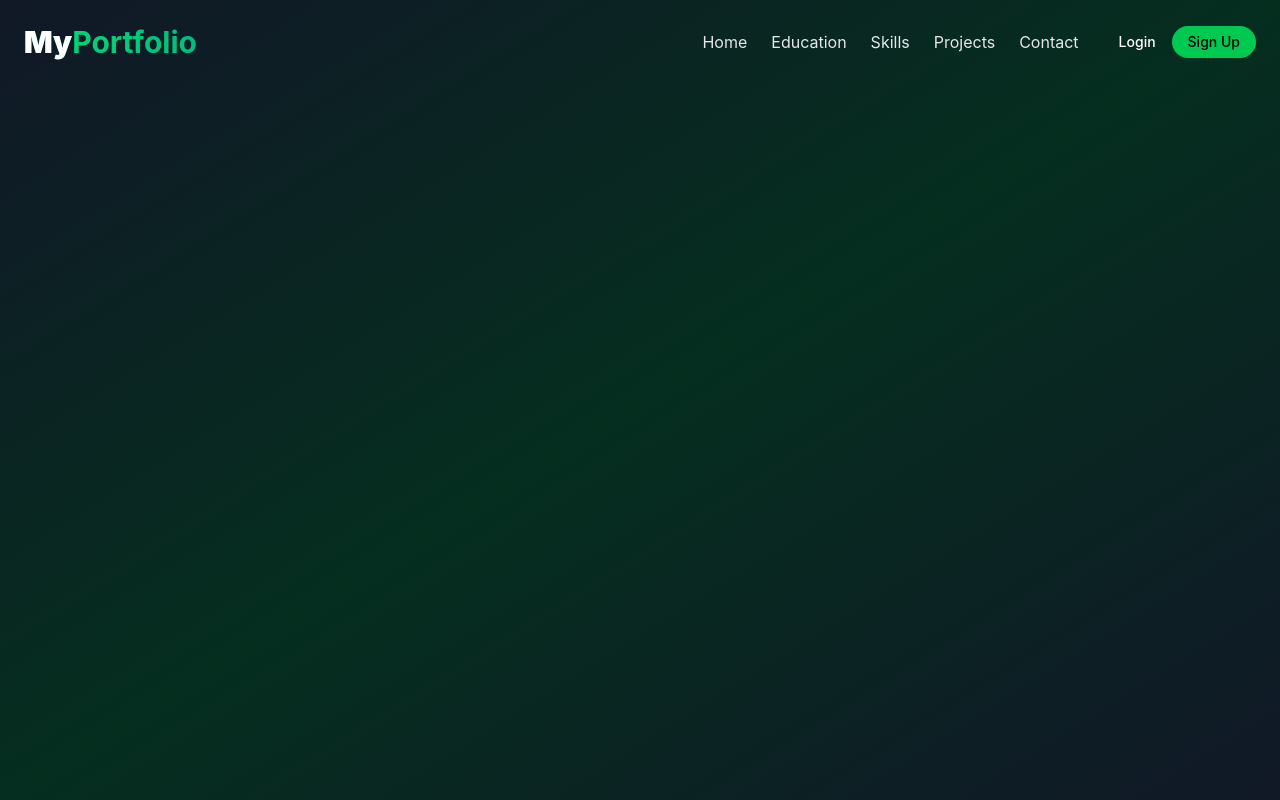
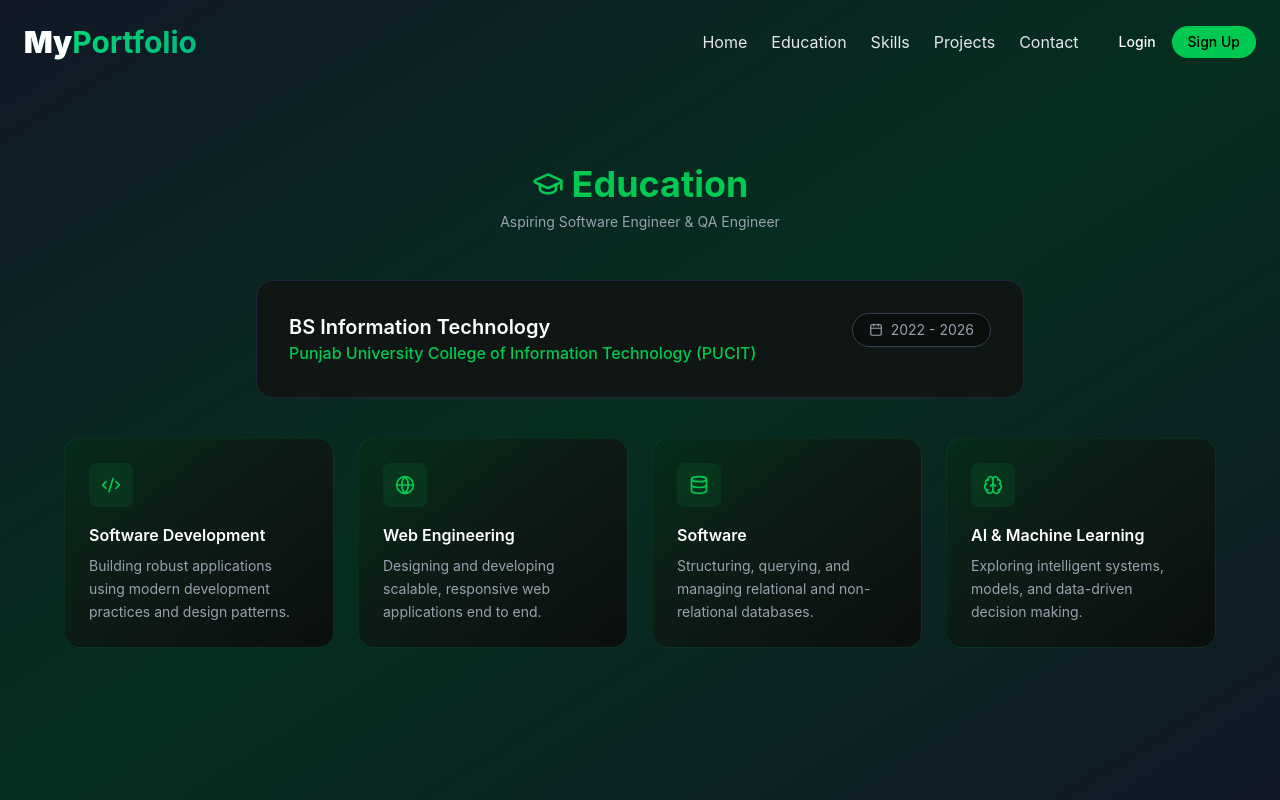
Before and after one commit to beenishishaq2026-iss/Task3-MLBench-MyPortfolio, a React (Vite) app: page / in a window 1280 px wide. Built offline with nearby package versions, Linux system fonts and the light colour scheme.

Commit message:
Add education section

```diff
--- a/src/App.jsx
+++ b/src/App.jsx
@@ -1,9 +1,11 @@
 import Navbar from "./components/Navbar";
+import Education from "./components/Education";
 
 function App() {
   return (
     <>
       <Navbar />
+      <Education/>
 
     </>
   );
--- /dev/null
+++ b/src/components/Education.jsx
@@ -0,0 +1,79 @@
+import { GraduationCap, Calendar, Code2, Globe, Database, Brain } from "lucide-react";
+
+function Education() {
+  const courses = [
+    {
+      icon: Code2,
+      name: "Software Development",
+      desc: "Building robust applications using modern development practices and design patterns.",
+    },
+    {
+      icon: Globe,
+      name: "Web Engineering",
+      desc: "Designing and developing scalable, responsive web applications end to end.",
+    },
+    {
+      icon: Database,
+      name: "Software ",
+      desc: "Structuring, querying, and managing relational and non-relational databases.",
+    },
+    {
+      icon: Brain,
+      name: "AI & Machine Learning",
+      desc: "Exploring intelligent systems, models, and data-driven decision making.",
+    },
+  ];
+
+  return (
+    <section id="education" className="relative px-6 md:px-12 py-16 md:py-20">
+      <div className="text-center mb-12">
+        <h2 className="text-3xl md:text-4xl font-bold text-white mb-2 flex items-center justify-center gap-2">
+          <GraduationCap className="text-green-500" size={32} />
+          <span className="text-green-500">Education</span>
+        </h2>
+        <p className="text-gray-400 text-sm">
+          Aspiring Software Engineer & QA Engineer
+        </p>
+      </div>
+
+      <div className="max-w-3xl mx-auto bg-[#0f1613] border border-gray-800 rounded-2xl p-8 mb-10">
+        <div className="flex flex-col md:flex-row md:items-start md:justify-between gap-4">
+          <div>
+            <h3 className="text-xl font-semibold text-white">
+              BS Information Technology
+            </h3>
+            <p className="text-green-500 font-medium">
+              Punjab University College of Information Technology (PUCIT)
+            </p>
+          </div>
+          <span className="flex items-center gap-2 text-sm text-gray-400 bg-[#0a0f0d] border border-gray-700 rounded-full px-4 py-1.5 whitespace-nowrap self-start">
+            <Calendar size={14} />
+            2022 - 2026
+          </span>
+        </div>
+      </div>
+
+      <div className="grid grid-cols-1 sm:grid-cols-2 lg:grid-cols-4 gap-6 max-w-6xl mx-auto">
+       {courses.map((course, index) => {
+  const Icon = course.icon;
+  return (
+    <div
+      key={index}
+      className="bg-gradient-to-br from-green-950/60 via-[#0d1a15] to-[#0a0f0d] border border-green-900/40 rounded-2xl p-6 hover:border-green-500/60 transition-colors"
+    >
+      <div className="bg-green-500/10 w-11 h-11 flex items-center justify-center rounded-lg mb-4">
+        <Icon className="text-green-500" size={20} />
+      </div>
+      <h4 className="text-white font-semibold mb-2">{course.name}</h4>
+      <p className="text-gray-400 text-sm leading-relaxed">
+        {course.desc}
+      </p>
+    </div>
+  );
+})}
+      </div>
+    </section>
+  );
+}
+
+export default Education;
```
